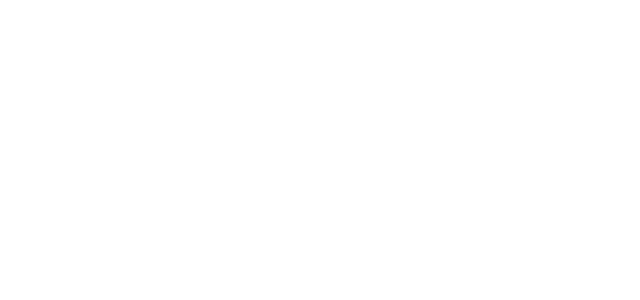
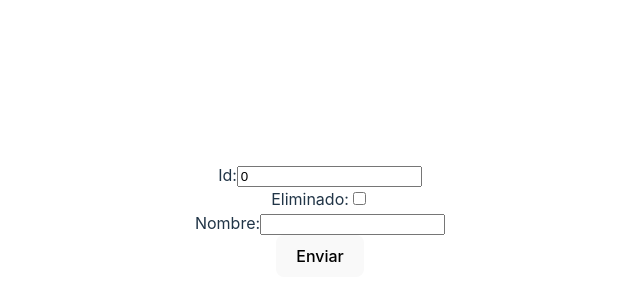
Before and after one commit to Eleduard/compras-front, a React (Vite) app: page / in a window 1280 px wide. Shown: the part 180-480 px from the top of the page, without its empty margins (320-960 px from the left). Built offline with nearby package versions, Linux system fonts and the light colour scheme.

Commit message:
Creación de formulario genérico

```diff
--- a/src/App.tsx
+++ b/src/App.tsx
@@ -1,9 +1,10 @@
 import './App.css'
+import { FormularioCategoria } from './components/FormularioCategoria'
 
 function App() {
   return (
     <>
-
+      <FormularioCategoria />
     </>
   )
 }
--- a/src/classes/Categoria.ts
+++ b/src/classes/Categoria.ts
@@ -3,3 +3,9 @@
 export class Categoria extends Base {
   nombreCategoria: string = "";
 }
+
+const aliasAtributos: Record<keyof (Base & Categoria), string> = {
+  id: "Id",
+  eliminado: "Eliminado",
+  nombreCategoria: "Nombre"
+}
--- a/src/classes/Marca.ts
+++ b/src/classes/Marca.ts
@@ -3,3 +3,9 @@
 export class Marca extends Base {
   nombreMarca: string = "";
 }
+
+const aliasAtributos: Record<keyof (Base & Marca), string> = {
+  id: "Id",
+  eliminado: "Eliminado",
+  nombreMarca: "Marca"
+}
--- a/src/classes/UnidadMedida.ts
+++ b/src/classes/UnidadMedida.ts
@@ -3,3 +3,9 @@
 export class UnidadMedida extends Base {
   denominacion: string = "";
 }
+
+const aliasAtributos: Record<keyof (Base & UnidadMedida), string> = {
+  id: "Id",
+  denominacion: "Denominación",
+  eliminado: "Eliminado"
+}
--- /dev/null
+++ b/src/components/FormularioCategoria.tsx
@@ -0,0 +1,16 @@
+import { Base } from "../classes/Base";
+import { Categoria } from "../classes/Categoria";
+import { FormularioGenerico } from "./genericos/GenericForm";
+
+const aliasAtributos: Record<keyof (Base & Categoria), string> = {
+    id: "Id",
+    eliminado: "Eliminado",
+    nombreCategoria: "Nombre"
+}
+
+export const FormularioCategoria = () => {
+    const categoria1 = new Categoria();
+    return(
+        <FormularioGenerico instancia={categoria1} alias={aliasAtributos} onSubmit={() => console.log("Hola")} />
+    )
+}
--- /dev/null
+++ b/src/components/genericos/GenericForm.tsx
@@ -0,0 +1,58 @@
+import React, { useState, ChangeEvent } from 'react';
+
+type AtributosConTiposYAlias<T> = {
+	[K in keyof T]: { nombre: K; tipo: string; alias: string }
+}
+
+function obtenerNombresYTipos<T extends object>(obj: T, alias: Record<keyof T, string>): AtributosConTiposYAlias<T>[keyof T][] {
+  return Object.keys(obj).map((key) => ({
+    nombre: key as keyof T,
+    tipo: typeof (obj as any)[key],
+    alias: alias[key as keyof T],
+  }));
+}
+
+type FormularioGenericoProps<T extends object> = {
+  instancia: T;
+  alias: Record<keyof T, string>;
+  onSubmit: (valores: T) => void;
+};
+
+export function FormularioGenerico<T extends object>({ instancia, alias, onSubmit }: FormularioGenericoProps<T>) {
+  const [valores, setValores] = useState(instancia);
+
+  const manejarCambio = (evento: ChangeEvent<HTMLInputElement>) => {
+    const { name, value, type, checked } = evento.target;
+    setValores((prevValores) => ({
+      ...prevValores,
+      [name]: type === 'checkbox' ? checked : value,
+    }));
+  };
+
+  const manejarEnvio = (evento: React.FormEvent) => {
+    evento.preventDefault();
+    onSubmit(valores);
+  };
+
+  const atributos = obtenerNombresYTipos(instancia, alias);
+
+  return (
+    <form onSubmit={manejarEnvio}>
+      {atributos.map(({ nombre, tipo, alias }) => (
+        <div key={String(nombre)}>
+          <label>
+            {alias}:
+            <input
+              type={tipo === 'boolean' ? 'checkbox' : 'text'}
+              name={String(nombre)}
+              value={tipo === 'boolean' ? undefined : (valores as any)[nombre]}
+              checked={tipo === 'boolean' ? (valores as any)[nombre] : undefined}
+              onChange={manejarCambio}
+            />
+          </label>
+        </div>
+      ))}
+      <button type="submit">Enviar</button>
+    </form>
+  );
+}
```
Also changed, not shown: src/classes/Compra.ts (+6 -3 lines), src/classes/DetalleCompra.ts (added, +19 -0 lines), src/classes/Producto.ts (+9 -1 lines), src/classes/Subcategoria.ts (+7 -0 lines), 1 other file (tests, documents, lock files or other folders).
